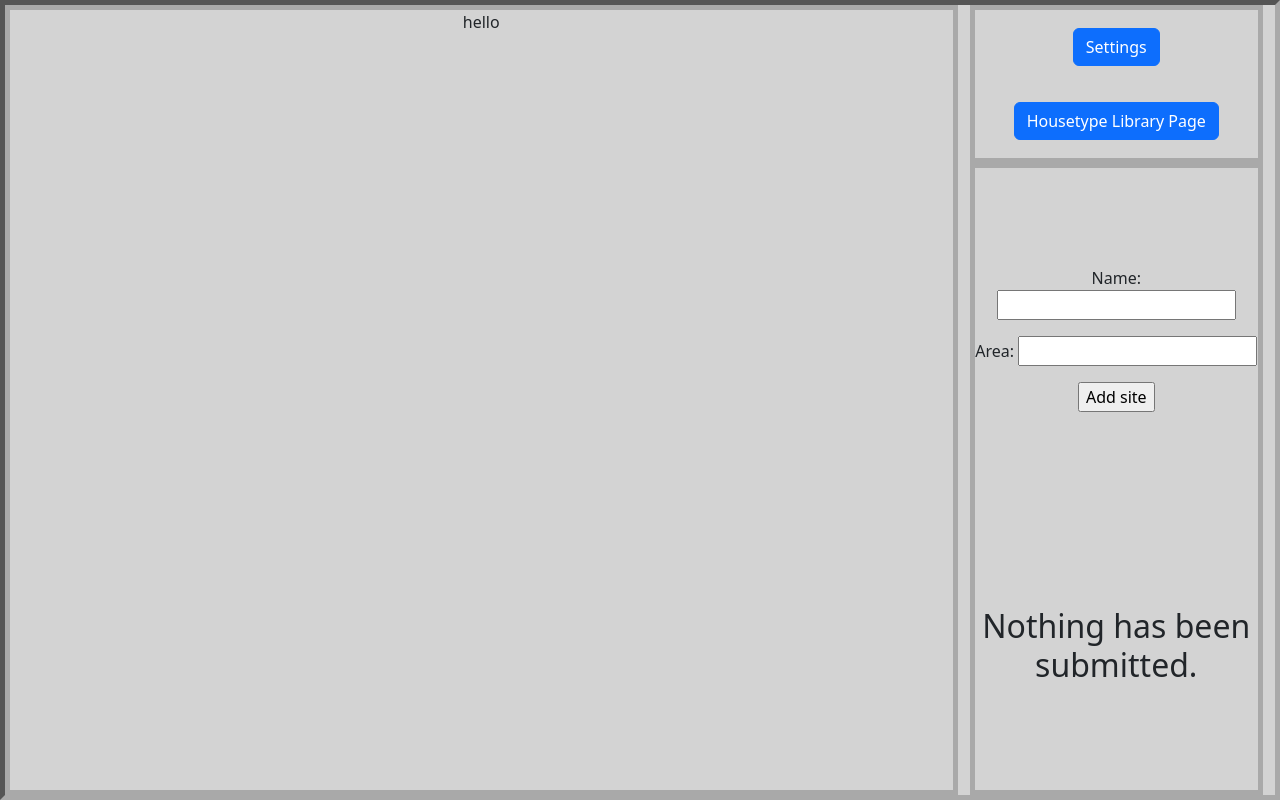
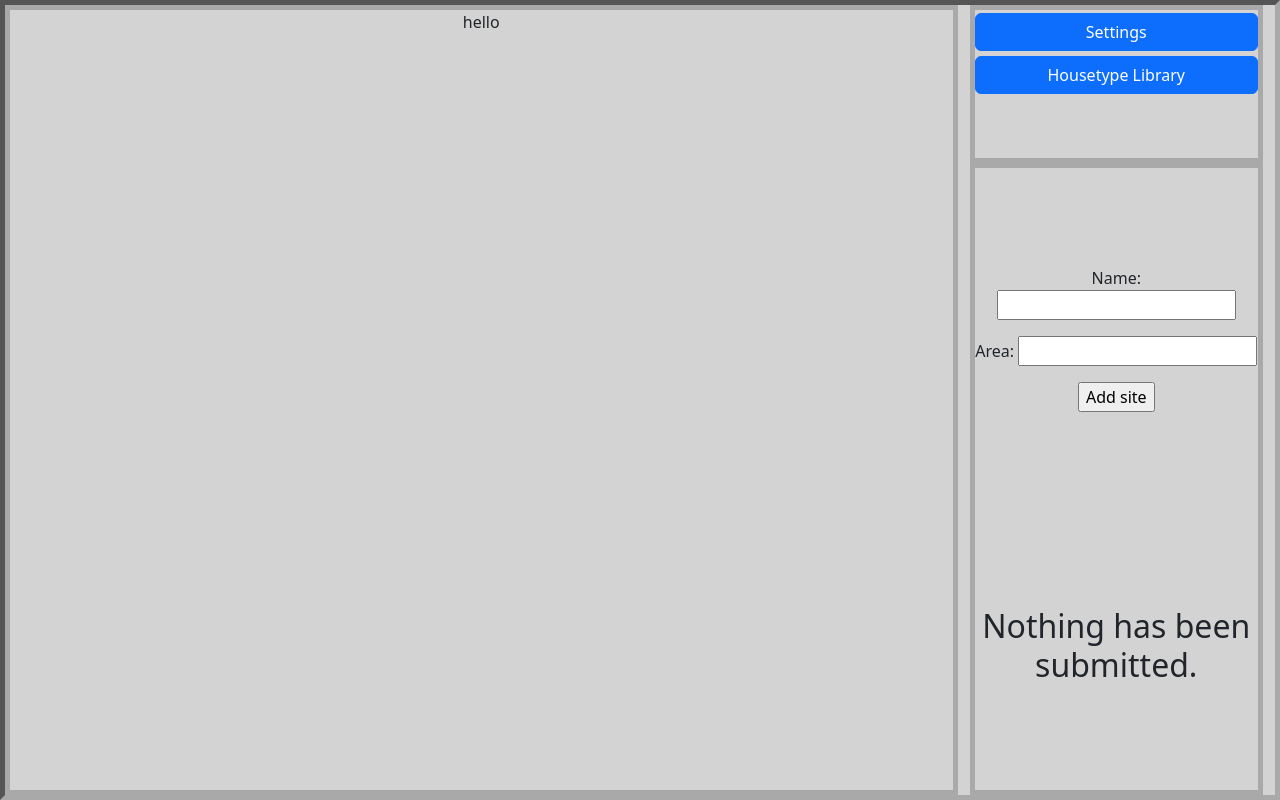
Before and after one commit to Saihan786/SiteBuilder, a Django app: page /homepage in a window 1280 px wide. Run offline with Django 5.2, Linux system fonts and the light colour scheme; some libraries are stand-ins or nearby versions.

Commit message:
Pad url buttons

```diff
--- a/website/SB_project/SB_app/static/SB_app/style.css
+++ b/website/SB_project/SB_app/static/SB_app/style.css
@@ -34,6 +34,14 @@ body {
   height: 80%;
 }
 
+.padded_button {
+  padding-top: 1%;
+  padding-bottom: 1%;
+}
+.page_link {
+  width: 100%;
+}
+
 .url_column, #homepage_form_content{
   display: grid;
   place-items: center;
--- a/website/SB_project/SB_app/templates/SB_app/homepage.html
+++ b/website/SB_project/SB_app/templates/SB_app/homepage.html
@@ -9,7 +9,6 @@
     <link rel="stylesheet" href="{% static 'SB_app/style.css' %}">
   </head>
   <body>
-
     <div class="container-fluid">
 
       <div class="row" id="wrapper">
@@ -18,16 +17,15 @@
         </div>
 
         <div class="col-3">
-          <div class="row_20 wrapper_border url_column">
-            <div class="page_link" id="settings_page">
-              <a href="{% url 'settings' %}" class="btn btn-primary togglebuttons" role="button"">Settings</a>
+          <div class="row_20 wrapper_border">
+            <div class="padded_button">
+              <a class="page_link btn btn-primary togglebuttons" role="button" href="{% url 'settings' %}">Settings</a>
             </div>
-            <div id="housetype_library_page">
-              <a href="{% url 'htl' %}" class="btn btn-primary togglebuttons" role="button">Housetype Library Page</a>
+            <div class="padded_button">
+              <a class="page_link btn btn-primary togglebuttons" role="button" href="{% url 'htl' %}">Housetype Library</a>
             </div>
           </div>
           <div class="row_80 wrapper_border" id="homepage_form_content">
-
             <div id="homepage_form">
               {% if form %}
                 <form action="" method="post" enctype="multipart/form-data" >
@@ -48,26 +46,8 @@
                 <h2>Nothing has been submitted.</h2>
               {% endif %}
             </div>
-
           </div>
         </div>
       </div>
-
-
-
-
-
-
-
-
-
-      <!-- <h1>My Sites</h1>
-
-      <div>
-
-
-      </div>
-    </div> -->
-
   </body>
 </html>
```
